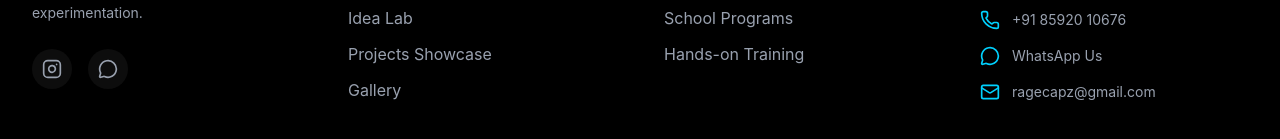
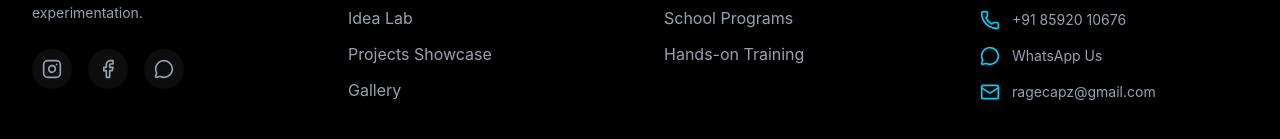
Before and after one commit to jayadevjnair/ragecapz, a React (Vite) app: page / in a window 1280 px wide. Shown: the part 8103-8242 px from the top of the page. Built offline with nearby package versions, Linux system fonts and the light colour scheme.

Commit message:
feat: add facebook to footer social links

```diff
--- a/src/components/layout/Footer.jsx
+++ b/src/components/layout/Footer.jsx
@@ -1,5 +1,5 @@
 import { Link } from 'react-router-dom';
-import { Instagram, MessageCircle, Mail, MapPin, Phone } from 'lucide-react';
+import { Instagram, MessageCircle, Mail, MapPin, Phone, Facebook } from 'lucide-react';
 
 export default function Footer() {
   const currentYear = new Date().getFullYear();
@@ -24,10 +24,13 @@ export default function Footer() {
               Learn. Build. Innovate. Where ideas become electronic reality through hands-on learning and practical experimentation.
             </p>
             <div className="flex gap-4 pt-2">
-              <a href="https://www.instagram.com/ragecapz?utm_source=ig_web_button_share_sheet&stkn=ZDNlZDc0MzIxNw==" target="_blank" rel="noopener noreferrer" className="w-10 h-10 rounded-full bg-surface flex items-center justify-center text-gray-400 hover:text-primary hover:bg-surface-hover transition-all">
+              <a href="https://www.instagram.com/ragecapz?utm_source=ig_web_button_share_sheet&stkn=ZDNlZDc0MzIxNw==" target="_blank" rel="noopener noreferrer" className="w-10 h-10 rounded-full bg-surface flex items-center justify-center text-gray-400 hover:text-primary hover:bg-surface-hover transition-all" title="Instagram">
                 <Instagram className="w-5 h-5" />
               </a>
-              <a href="https://wa.me/918592010676" target="_blank" rel="noopener noreferrer" className="w-10 h-10 rounded-full bg-surface flex items-center justify-center text-gray-400 hover:text-primary hover:bg-surface-hover transition-all" title="WhatsApp Us">
+              <a href="https://www.facebook.com/share/19hpiSkbPq/" target="_blank" rel="noopener noreferrer" className="w-10 h-10 rounded-full bg-surface flex items-center justify-center text-gray-400 hover:text-primary hover:bg-surface-hover transition-all" title="Facebook">
+                <Facebook className="w-5 h-5" />
+              </a>
+              <a href="https://wa.me/918592010676" target="_blank" rel="noopener noreferrer" className="w-10 h-10 rounded-full bg-surface flex items-center justify-center text-gray-400 hover:text-primary hover:bg-surface-hover transition-all" title="WhatsApp">
                 <MessageCircle className="w-5 h-5" />
               </a>
             </div>
```
